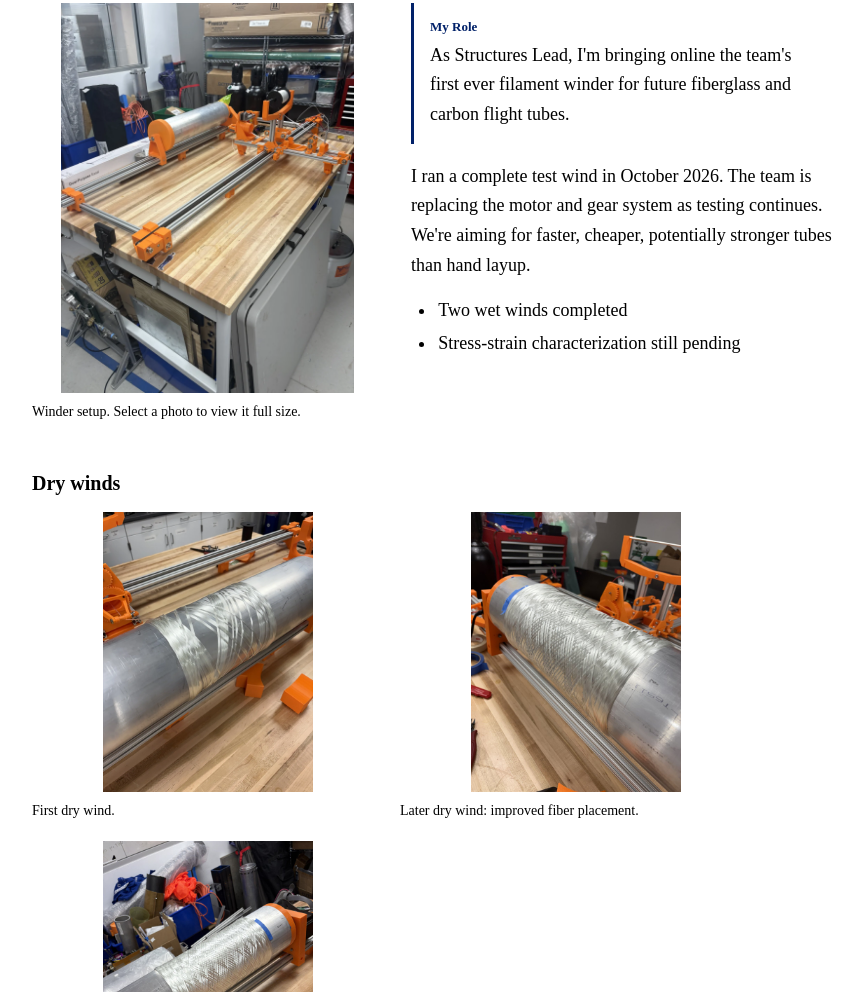
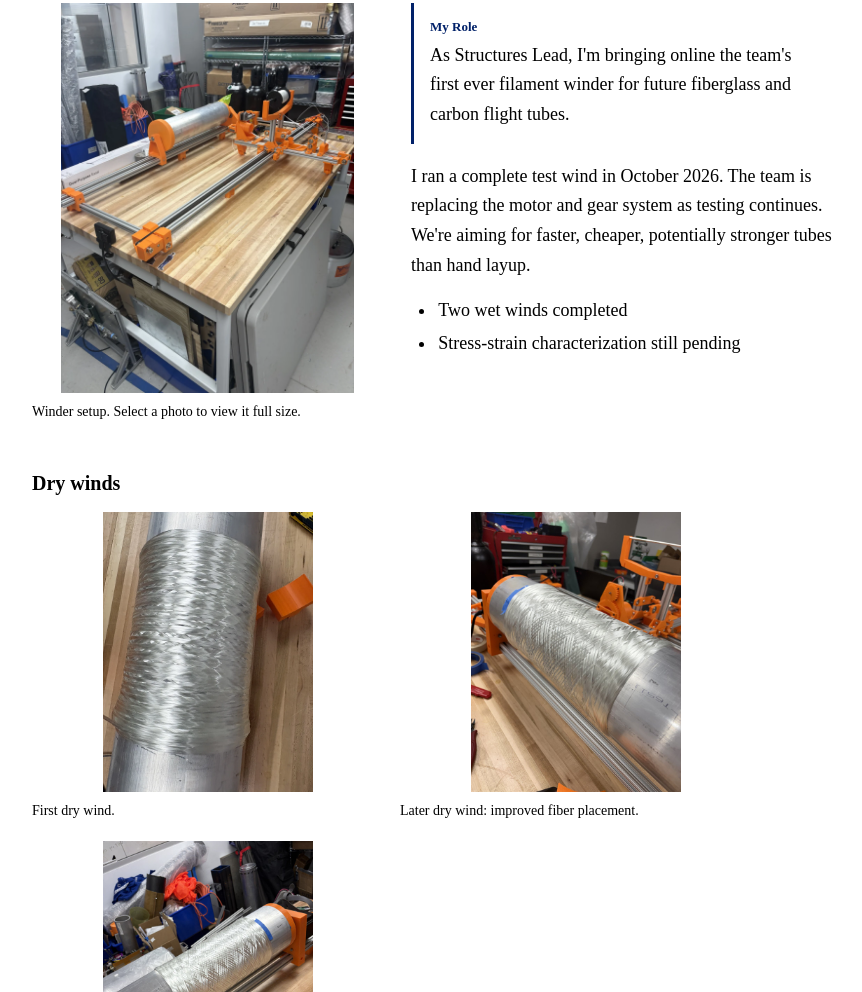
Before and after one commit to tommyc245/Tommy-Coen-Website, a plain HTML site: page filament-winder.html in a window 1280 px wide. Shown: the part 266-1258 px from the top of the page, without its empty margins (204-1066 px from the left). Drawn offline with Linux system fonts and the light colour scheme.

Commit message:
Use confirmed close-up photo for first dry wind

```diff
--- a/filament-winder.html
+++ b/filament-winder.html
@@ -70,7 +70,7 @@
             <h2 id="dry-winds">Dry winds</h2>
             <div class="photo-grid">
                 <figure>
-                    <a href="images/DukeAero/FilamentWinderOverview.webp" target="_blank" rel="noopener" aria-label="Open photo: First dry wind"><img src="images/DukeAero/FilamentWinderOverview.webp" alt="First dry wind with uneven fiber coverage on the aluminum mandrel" loading="lazy" decoding="async" width="1200" height="1600"></a>
+                    <a href="images/DukeAero/FilamentWinderCloseup.webp" target="_blank" rel="noopener" aria-label="Open photo: First dry wind"><img src="images/DukeAero/FilamentWinderCloseup.webp" alt="Close-up of the first dry wind on the aluminum mandrel" loading="lazy" decoding="async" width="1200" height="1600"></a>
                     <figcaption>First dry wind.</figcaption>
                 </figure>
                 <figure>
```
